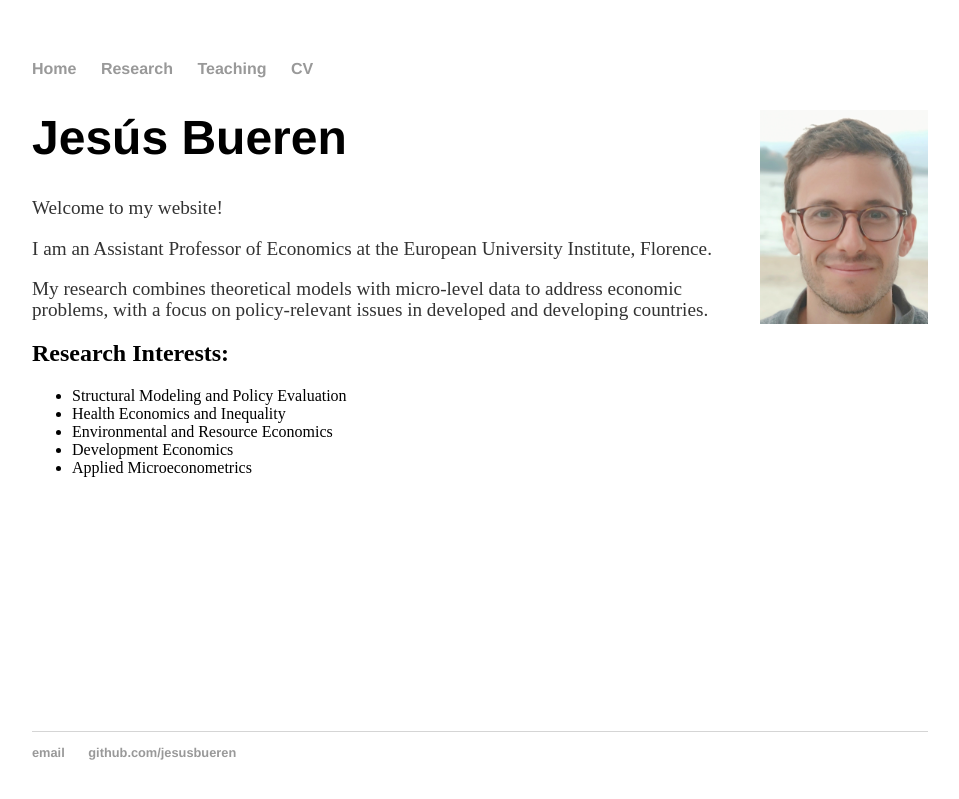
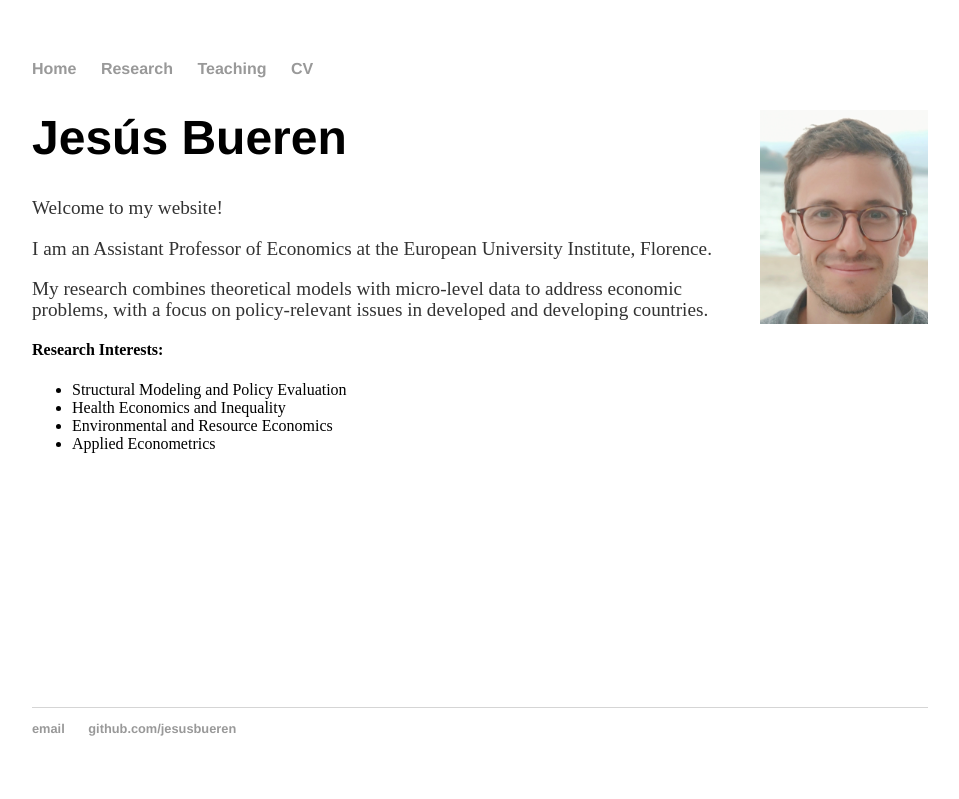
Before and after one commit to jesusbueren/jesusbueren.github.io, a Jekyll site: the page built from index.html, in a window 1280 px wide. Shown: the top 799 px of the page, without its empty margins (160-1119 px from the left). Built offline with Jekyll 4.4.1, drawn with Linux system fonts in a browser that asks for light colours.

Commit message:
Update index.html

```diff
--- a/index.html
+++ b/index.html
@@ -8,13 +8,12 @@
 	<p>Welcome to my website!</p>
 	<p> I am an Assistant Professor of Economics at the European University Institute, Florence.</p>
 	<p>My research combines theoretical models with micro-level data to address economic problems, with a focus on policy-relevant issues in developed and developing countries.</p>
-        <h2>Research Interests:</h2>
+        <h4>Research Interests:</h4>
         <ul>
         <li>Structural Modeling and Policy Evaluation</li>
         <li>Health Economics and Inequality</li>
         <li>Environmental and Resource Economics</li>
-        <li>Development Economics</li>
-        <li>Applied Microeconometrics</li>
+        <li>Applied Econometrics</li>
         </ul>
 	<pre>
 
```
